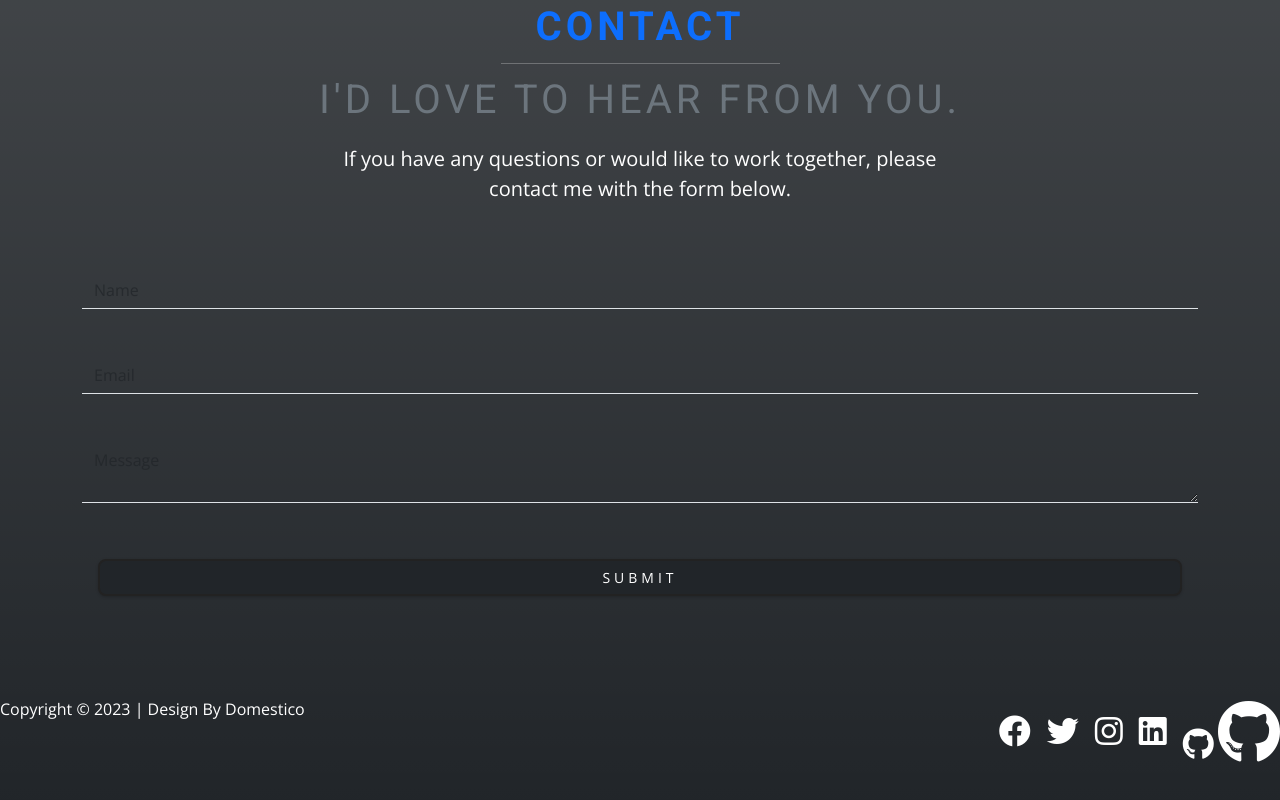
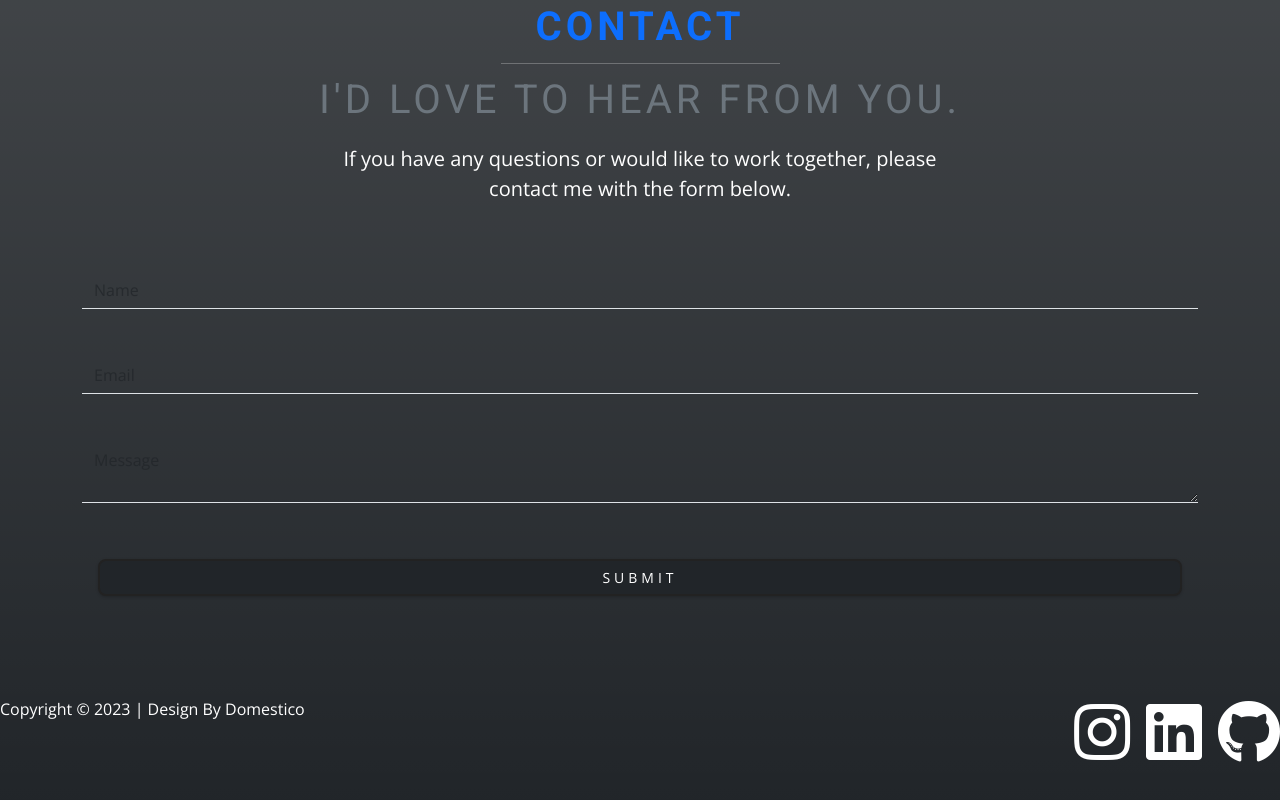
Before and after one commit to JohnnySonTrinh/a-gamers-portfolio-site, a plain HTML site: page index.html in a window 1280 px wide. Shown: the part 3093-3893 px from the top of the page. Drawn offline with nearby package versions, Linux system fonts and the light colour scheme.

Commit message:
Styling footer icon to 4x

```diff
--- a/index.html
+++ b/index.html
@@ -246,20 +246,13 @@
       <div class="d-flex mt-5">
         <p class="flex-grow-1 h6 text-white">Copyright &copy; <span id="date"></span> | Design By Domestico</p>
         <div class="hstack gap-3">
-          <a class="text-decoration-none" href="https://www.facebook.com/" target="_blank" aria-label="Facebook">
-            <i class="fab fa-facebook fa-2x text-white"></i>
-          </a>
-          <a class="text-decoration-none" href="https://twitter.com" target="_blank" aria-label="Twitter">
-            <i class="fab fa-twitter fa-2x text-white"></i>
-          </a>
           <a class="text-decoration-none" href="https://www.instagram.com" target="_blank" aria-label="Instagram">
-            <i class="fab fa-instagram fa-2x text-white"></i>
+            <i class="fab fa-instagram fa-4x text-white"></i>
           </a>
           <a class="text-decoration-none" href="https://www.linkedin.com" target="_blank" aria-label="Linkedin">
-            <i class="fab fa-linkedin fa-2x text-white"></i>
+            <i class="fab fa-linkedin fa-4x text-white"></i>
           </a>
           <a class="text-decoration-none" href="https://github.com" target="_blank" aria-label="GitHub">
-            <i class="fab fa-github fa-2x text-white"></i>
             <i class="fab fa-github fa-4x text-white"></i>
           </a>
         </div>
```
